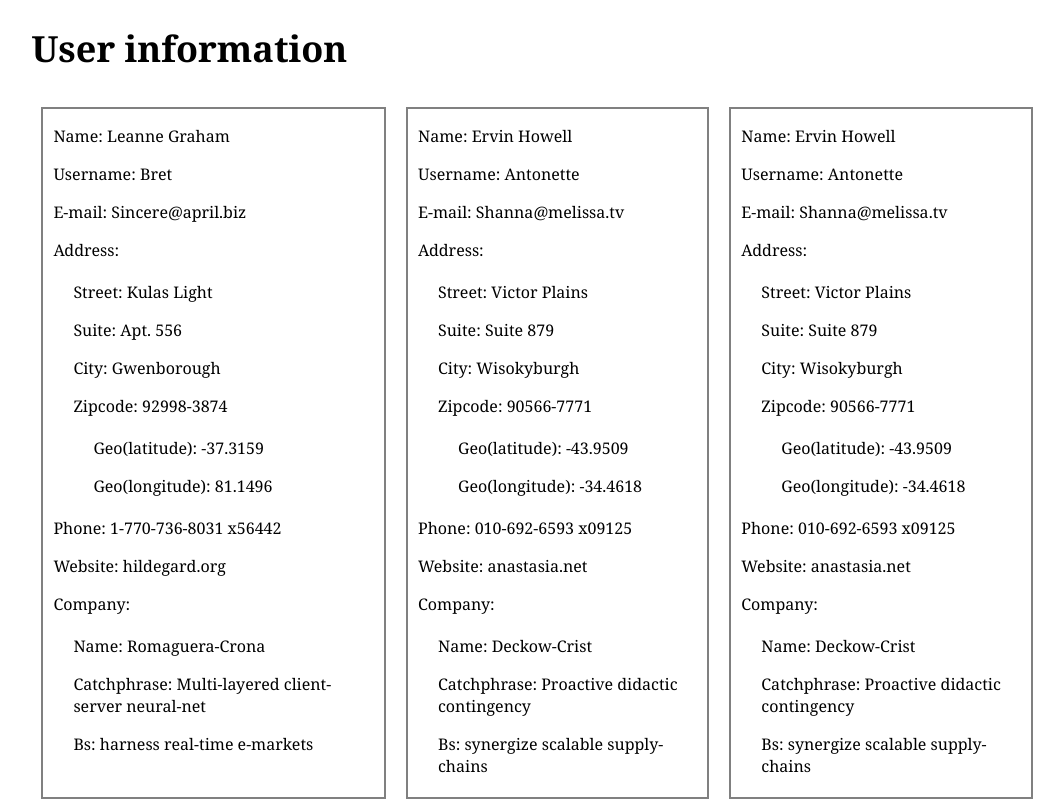
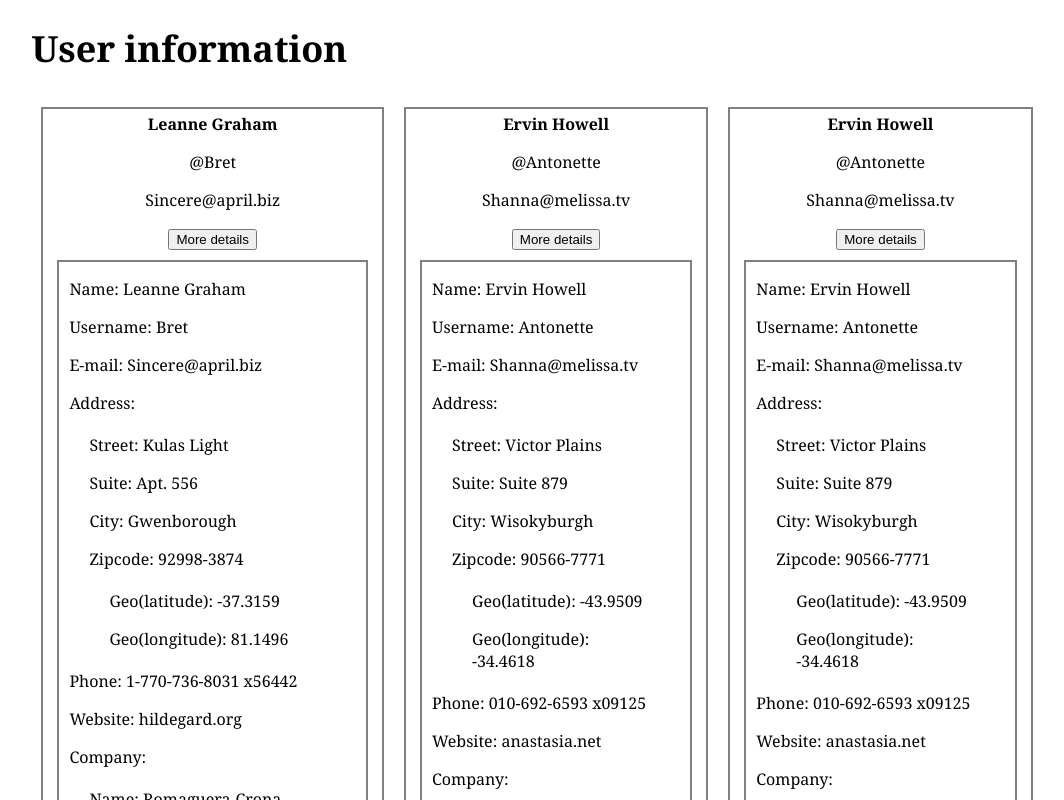
Before and after one commit to MarkkuVaara/IntegrifyReactAssignment, a React (Create React App) app: page / in a window 1280 px wide. Shown: the top 800 px of the page, without its empty margins (103-1167 px from the left). Built offline with nearby package versions, Linux system fonts and the light colour scheme.

Commit message:
Refining and refactoring cards

```diff
--- a/src/App.js
+++ b/src/App.js
@@ -1,4 +1,6 @@
 import React, { useState, useEffect } from "react";
+
+import Card from './components/Card';
 
 const App = (props) => {
 
@@ -11,29 +13,12 @@ const App = (props) => {
 
       <div className="cards">
         {content.map(person =>
-          <div className="cardcontent">
-            <p>Name: {person.name}</p>
-            <p>Username: {person.username}</p>
-            <p>E-mail: {person.email}</p>
-            <p>Address:</p>
-            <div className="address">
-              <p>Street: {person.address.street}</p>
-              <p>Suite: {person.address.suite}</p>
-              <p>City: {person.address.city}</p>
-              <p>Zipcode: {person.address.zipcode}</p>
-              <div className="geo">
-                <p>Geo(latitude): {person.address.geo.lat}</p>
-                <p>Geo(longitude): {person.address.geo.lng}</p>
-              </div>
-            </div>
-            <p>Phone: {person.phone}</p>
-            <p>Website: {person.website}</p>
-            <p>Company:</p>
-            <div className="company">
-              <p>Name: {person.company.name}</p>
-              <p>Catchphrase: {person.company.catchPhrase}</p>
-              <p>Bs: {person.company.bs}</p>
-            </div>
+          <div className="card">
+            <b>{person.name}</b>
+            <p>@{person.username}</p>
+            <p>{person.email}</p>
+            <button>More details</button>
+            <Card person={person} />
           </div>
         )}
       </div>
--- /dev/null
+++ b/src/components/Card.js
@@ -0,0 +1,34 @@
+
+const Card = (props) => {
+
+    const person = props.person;
+
+    return (
+        <div className="cardcontent">
+            <p>Name: {person.name}</p>
+            <p>Username: {person.username}</p>
+            <p>E-mail: {person.email}</p>
+            <p>Address:</p>
+            <div className="address">
+                <p>Street: {person.address.street}</p>
+                <p>Suite: {person.address.suite}</p>
+                <p>City: {person.address.city}</p>
+                <p>Zipcode: {person.address.zipcode}</p>
+                <div className="geo">
+                  <p>Geo(latitude): {person.address.geo.lat}</p>
+                  <p>Geo(longitude): {person.address.geo.lng}</p>
+                </div>
+            </div>
+            <p>Phone: {person.phone}</p>
+            <p>Website: {person.website}</p>
+            <p>Company:</p>
+            <div className="company">
+                <p>Name: {person.company.name}</p>
+                <p>Catchphrase: {person.company.catchPhrase}</p>
+                <p>Bs: {person.company.bs}</p>
+            </div>
+        </div>
+    );
+}
+
+export default Card;
--- a/src/index.css
+++ b/src/index.css
@@ -20,7 +20,12 @@ p {
 }
 
 .card {
-  color: black;
+  text-align: center;
+  border: 2px;
+  border-color: gray;
+  border-style: solid;
+  padding: 4px;
+  margin: 10px;
 }
 
 .cardcontent {
```
